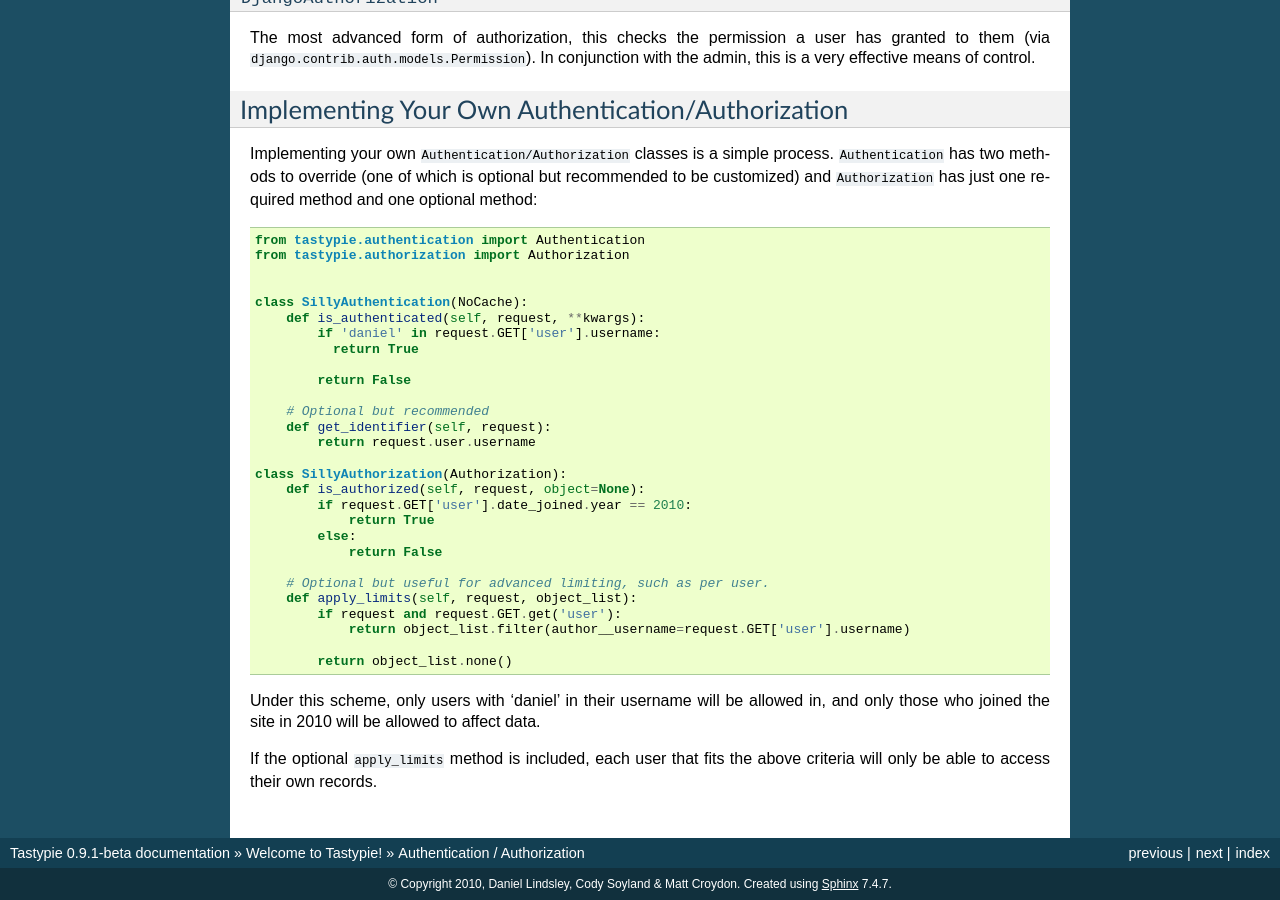
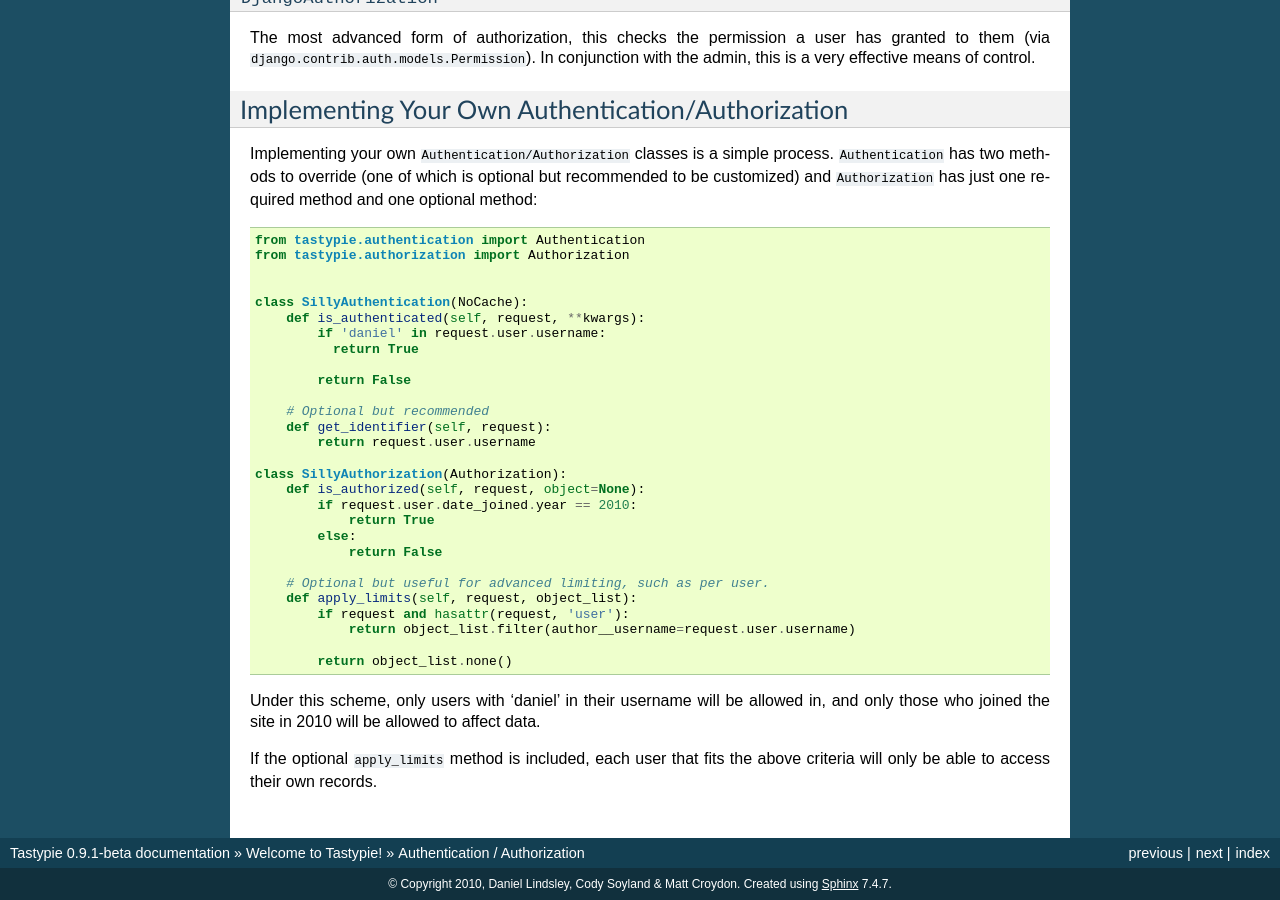
Before and after one commit to django-tastypie/django-tastypie, a Sphinx documentation site: the page built from docs/authentication_authorization.rst, in a window 1280 px wide and 900 px high, scrolled down 1510 px. Built offline with Sphinx 7.4.7, drawn with Linux system fonts in a browser that asks for light colours; pages that are not in the unit, such as notebooks, are missing from menus.

Commit message:
Fixed the docs & tests usage of ``request.user``. Thanks to gregmuellegger for pointing it out!

```diff
--- a/docs/authentication_authorization.rst
+++ b/docs/authentication_authorization.rst
@@ -106,7 +106,7 @@ required method and one optional method::
 
     class SillyAuthentication(NoCache):
         def is_authenticated(self, request, **kwargs):
-            if 'daniel' in request.GET['user'].username:
+            if 'daniel' in request.user.username:
               return True
 
             return False
@@ -117,15 +117,15 @@ required method and one optional method::
 
     class SillyAuthorization(Authorization):
         def is_authorized(self, request, object=None):
-            if request.GET['user'].date_joined.year == 2010:
+            if request.user.date_joined.year == 2010:
                 return True
             else:
                 return False
 
         # Optional but useful for advanced limiting, such as per user.
         def apply_limits(self, request, object_list):
-            if request and request.GET.get('user'):
-                return object_list.filter(author__username=request.GET['user'].username)
+            if request and hasattr(request, 'user'):
+                return object_list.filter(author__username=request.user.username)
 
             return object_list.none()
 
```
Also changed, not shown: 1 other file.
